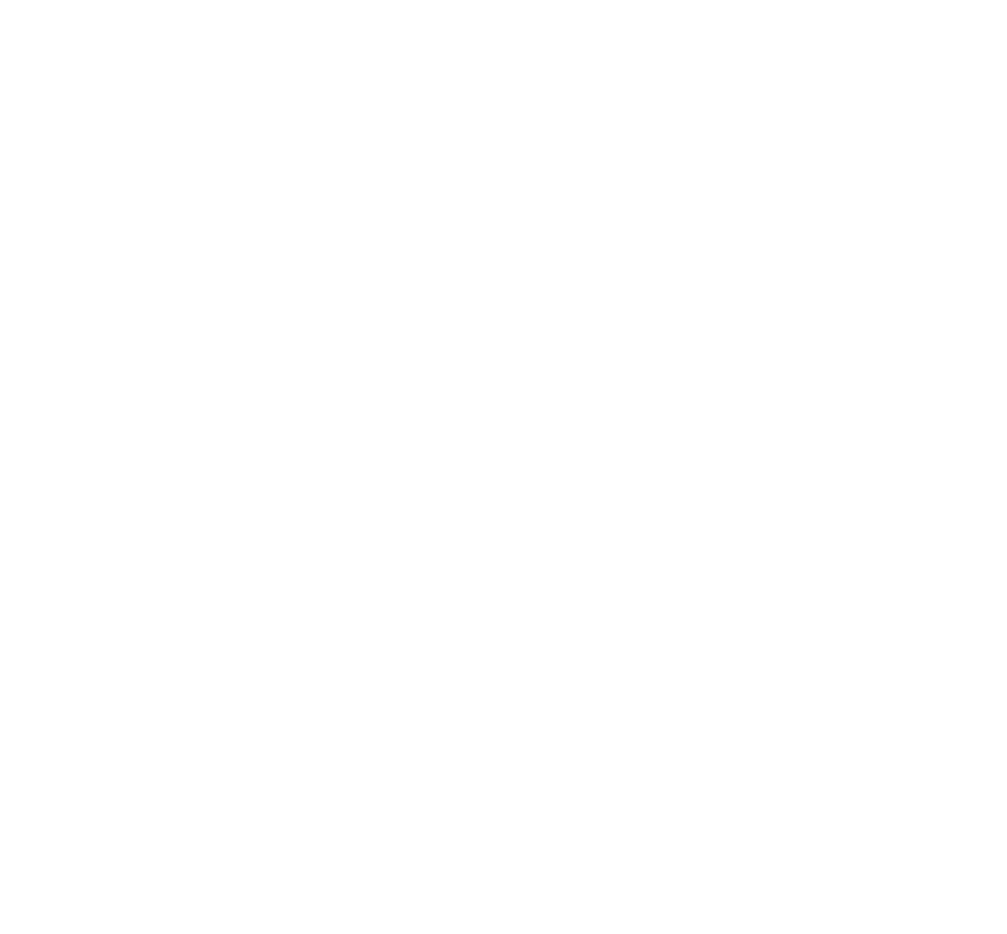
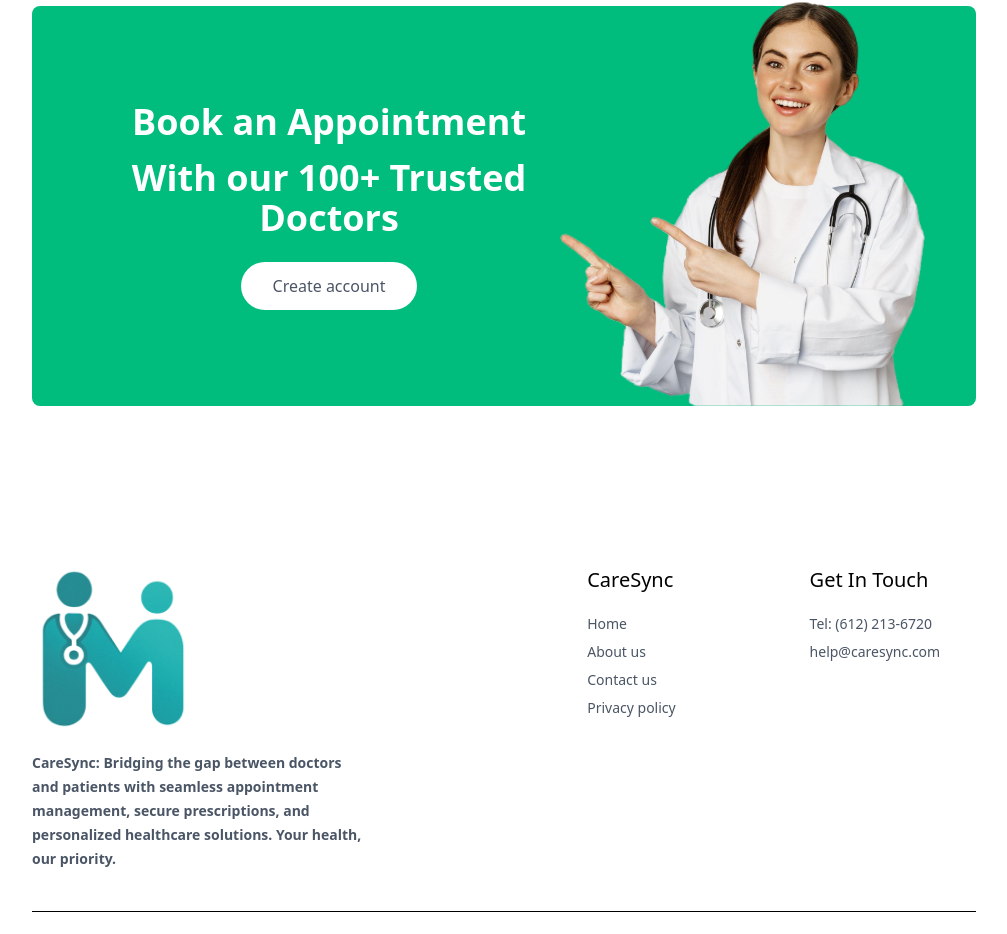
Before and after one commit to mohdabdulrahman297/caresync, a React (Vite) app: page / in a window 1280 px wide. Shown: the part 2388-3322 px from the top of the page, without its empty margins (136-1143 px from the left). Before the commit the page ends 2314 px from the top, so only its background shows below. Built offline with nearby package versions, Linux system fonts and the light colour scheme.

Commit message:
Footer section

```diff
--- /dev/null
+++ b/src/components/Banner.jsx
@@ -0,0 +1,39 @@
+import React from "react";
+import { useNavigate } from "react-router-dom";
+import { assets } from "../assets/assets";
+
+const Banner = () => {
+  const navigate = useNavigate();
+  return (
+    <div className="flex bg-emerald-500 rounded-lg px-6 sm:px-10 md:px-15 lg:px-12 my-20 md:mx-10">
+      {/*---------------- left-side ---------------- */}
+      <div className="flex-1 py-8 sm:text-center sm:py-10 md:py-16 lg:py-24 lg:pl-5">
+        <div className="text-xl sm:text-2xl md:text-3xl lg:text-4xl font-semibold text-white">
+          <p>Book an Appointment </p>
+          <p className="mt-4 ">With our 100+ Trusted Doctors</p>
+        </div>
+
+        <button
+          onClick={() => {
+            navigate(`/login`);
+            scrollTo: 0, 0;
+          }}
+          className="bg-white text-sm sm:text-base cursor-pointer text-gray-600 px-8 py-3 rounded-full mt-6 hover:scale-105 transition-all "
+        >
+          Create account
+        </button>
+      </div>
+
+      {/*---------------- right-side ---------------- */}
+      <div className="hidden md:block md:w-1/2 lg:w-[370px] relative">
+        <img
+          className="w-full absolute bottom-0 right-0 max-w-md "
+          src={assets.appointment_img}
+          alt=""
+        />
+      </div>
+    </div>
+  );
+};
+
+export default Banner;
--- /dev/null
+++ b/src/components/Footer.jsx
@@ -0,0 +1,48 @@
+import { assets } from "../assets/assets";
+import logo from "../assets/logo-single.png";
+const Footer = () => {
+  return (
+    <div className="md:mx-10">
+      <div className="flex flex-col sm:grid grid-cols-[3fr_1fr_1fr] gap-14 my-10 mt-40 text-sm">
+        {/* --------------left section-------------- */}
+        <div>
+          <img className="mb-5 w-40" src={logo} alt="" />
+          <p className="w-full md:w-2/3 text-gray-600 font-semibold leading-6">
+            CareSync: Bridging the gap between doctors and patients with
+            seamless appointment management, secure prescriptions, and
+            personalized healthcare solutions. Your health, our priority.
+          </p>
+        </div>
+
+        {/* --------------center section-------------- */}
+        <div>
+          <p className="text-xl font-medium mb-5">CareSync</p>
+          <ul className="flex flex-col gap-2 text-gray-600">
+            <li>Home</li>
+            <li>About us</li>
+            <li>Contact us</li>
+            <li>Privacy policy</li>
+          </ul>
+        </div>
+
+        {/* --------------right section-------------- */}
+        <div>
+          <p className="text-xl font-medium mb-5">Get In Touch</p>
+          <ul className="flex flex-col gap-2 text-gray-600">
+            <li> Tel: (612) 213‑6720 </li>
+            <li>help@caresync.com</li>
+          </ul>
+        </div>
+      </div>
+      <div>
+        {/* -----------copy right text--------- */}
+        <hr />
+        <p className="py-5 text-sm text-center">
+          Copyright © 2025 - All Right Reserved.
+        </p>
+      </div>
+    </div>
+  );
+};
+
+export default Footer;
--- a/src/pages/Home.jsx
+++ b/src/pages/Home.jsx
@@ -2,6 +2,8 @@
 import Header from '../components/Header'
 import SpecialityMenu from '../components/SpecialityMenu'
 import TopDoctors from '../components/TopDoctors'
+import Banner from '../components/Banner'
+import Footer from '../components/Footer'
 
 const Home = () => {
   return (
@@ -9,6 +11,8 @@
       <Header />
       <SpecialityMenu />
       <TopDoctors />
+       <Banner />
+       <Footer />
     </div>
   )
 }
```
